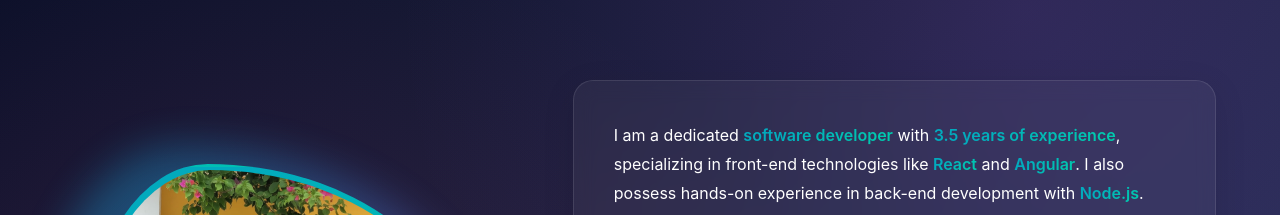
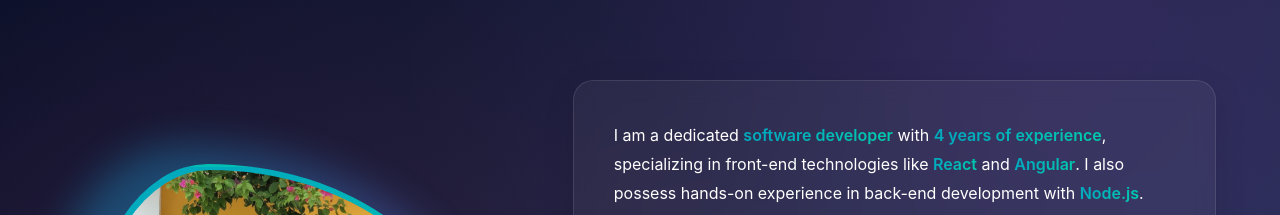
Before and after one commit to sujith-sk98/Portfolio, a React (Vite) app: page / in a window 1280 px wide. Shown: the part 973-1188 px from the top of the page. Built offline with nearby package versions, Linux system fonts and the light colour scheme.

Commit message:
Updated experience

```diff
--- a/src/landing-page/about-me/AboutMe.jsx
+++ b/src/landing-page/about-me/AboutMe.jsx
@@ -21,7 +21,7 @@ const AboutMeComponent = () => {
   const y = useTransform(forDescription, [0, 1], [500, 0]);
 
   const stats = [
-    { icon: <Briefcase size={24} />, value: '3.5+', label: 'Years Experience' },
+    { icon: <Briefcase size={24} />, value: '4+', label: 'Years Experience' },
     { icon: <Code size={24} />, value: '6+', label: 'Major Projects' },
     { icon: <Coffee size={24} />, value: '∞', label: 'Cups of Coffee' },
   ];
@@ -67,8 +67,8 @@ const AboutMeComponent = () => {
               <p className={style.description}>
                 I am a dedicated{' '}
                 <span className={style.highlight}>software developer</span> with{' '}
-                <span className={style.highlight}>3.5 years of experience</span>
-                , specializing in front-end technologies like{' '}
+                <span className={style.highlight}>4 years of experience</span>,
+                specializing in front-end technologies like{' '}
                 <span className={style.highlight}>React</span> and{' '}
                 <span className={style.highlight}>Angular</span>. I also possess
                 hands-on experience in back-end development with{' '}
```
